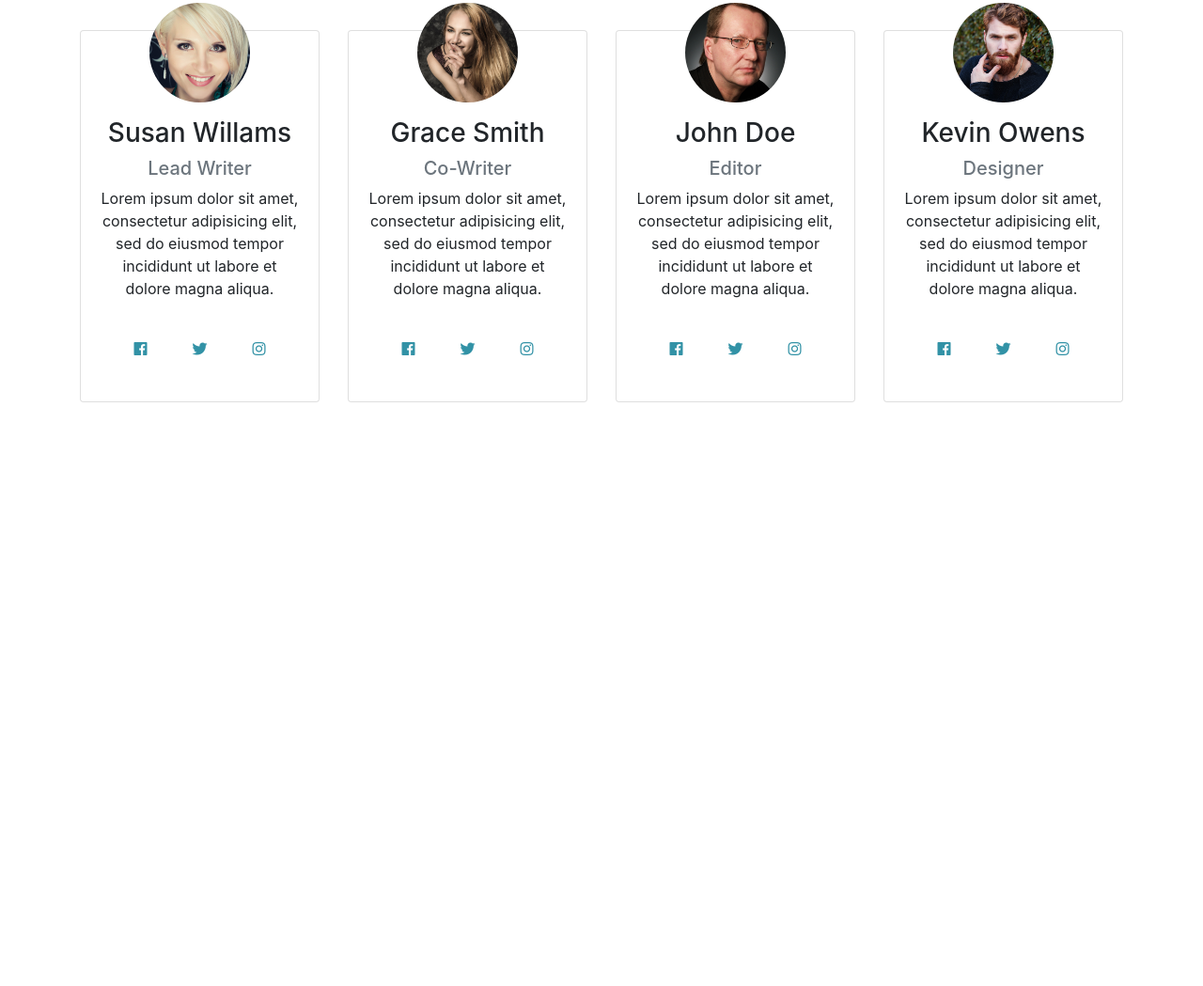
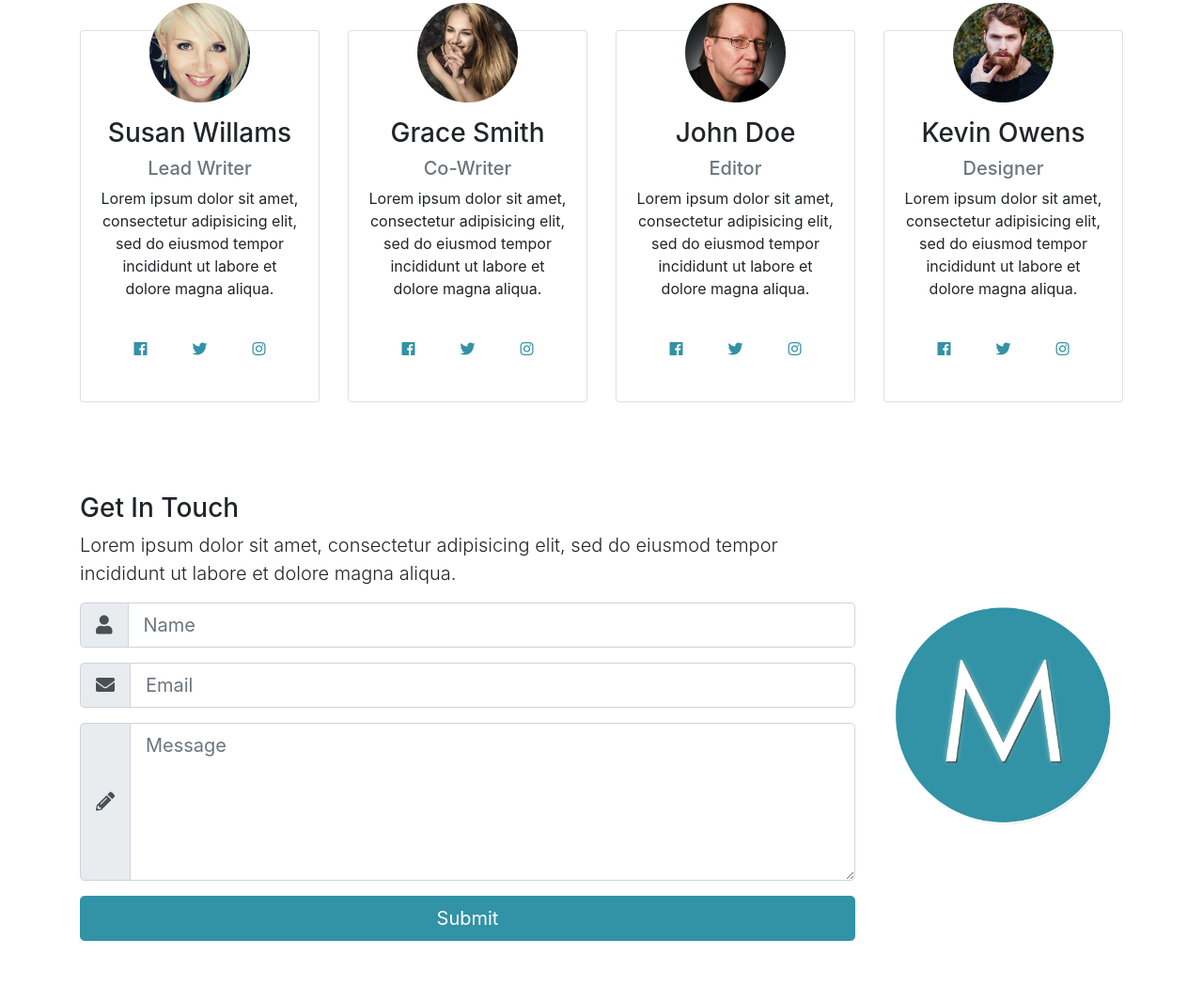
Before and after one commit to shrirangmhalgi/mizuxe, a plain HTML site: page index.html in a window 1280 px wide. Shown: the part 1988-3037 px from the top of the page at 94% size. Before the commit the page ends 2464 px from the top, so only its background shows below. Drawn offline with nearby package versions, Linux system fonts and the light colour scheme.

Commit message:
added contact us form

```diff
--- a/index.html
+++ b/index.html
@@ -322,6 +322,53 @@
     </div>
   </section>
 
+  <section id="contact" class="bg-white py-5">
+    <div class="container">
+      <div class="row">
+        <div class="col-lg-9">
+          <h3>Get In Touch</h3>
+          <p class="lead">
+            Lorem ipsum dolor sit amet, consectetur adipisicing elit, sed do eiusmod tempor incididunt ut labore et dolore magna aliqua.
+          </p>
+          <form action="">
+            <div class="input-group input-group-lg mb-3">
+              <div class="input-group-prepend">
+                <span class="input-group-text">
+                  <i class="fas fa-user"></i>
+                </span>
+              </div>
+              <input type="text" class="form-control" placeholder="Name">
+            </div>
+
+            <div class="input-group input-group-lg mb-3">
+              <div class="input-group-prepend">
+                <span class="input-group-text">
+                  <i class="fas fa-envelope"></i>
+                </span>
+              </div>
+              <input type="email" class="form-control" placeholder="Email">
+            </div>
+
+            <div class="input-group input-group-lg mb-3">
+              <div class="input-group-prepend">
+                <span class="input-group-text">
+                  <i class="fas fa-pencil-alt"></i>
+                </span>
+              </div>
+              <textarea class="form-control" placeholder="Message" rows="5"></textarea>
+            </div>
+
+            <input type="submit" value="Submit" class="btn btn-primary btn-block btn-lg">
+          </form>
+        </div>
+
+        <div class="col-lg-3 align-self-center">
+          <img src="img/mlogo.png" alt="" class="img-fluid">
+        </div>
+      </div>
+    </div>
+  </section>
+
   <script src="http://code.jquery.com/jquery-3.3.1.min.js" integrity="sha256-FgpCb/KJQlLNfOu91ta32o/NMZxltwRo8QtmkMRdAu8="
     crossorigin="anonymous"></script>
   <script src="https://cdnjs.cloudflare.com/ajax/libs/popper.js/1.14.3/umd/popper.min.js" integrity="sha384-ZMP7rVo3mIykV+2+9J3UJ46jBk0WLaUAdn689aCwoqbBJiSnjAK/l8WvCWPIPm49"
```
